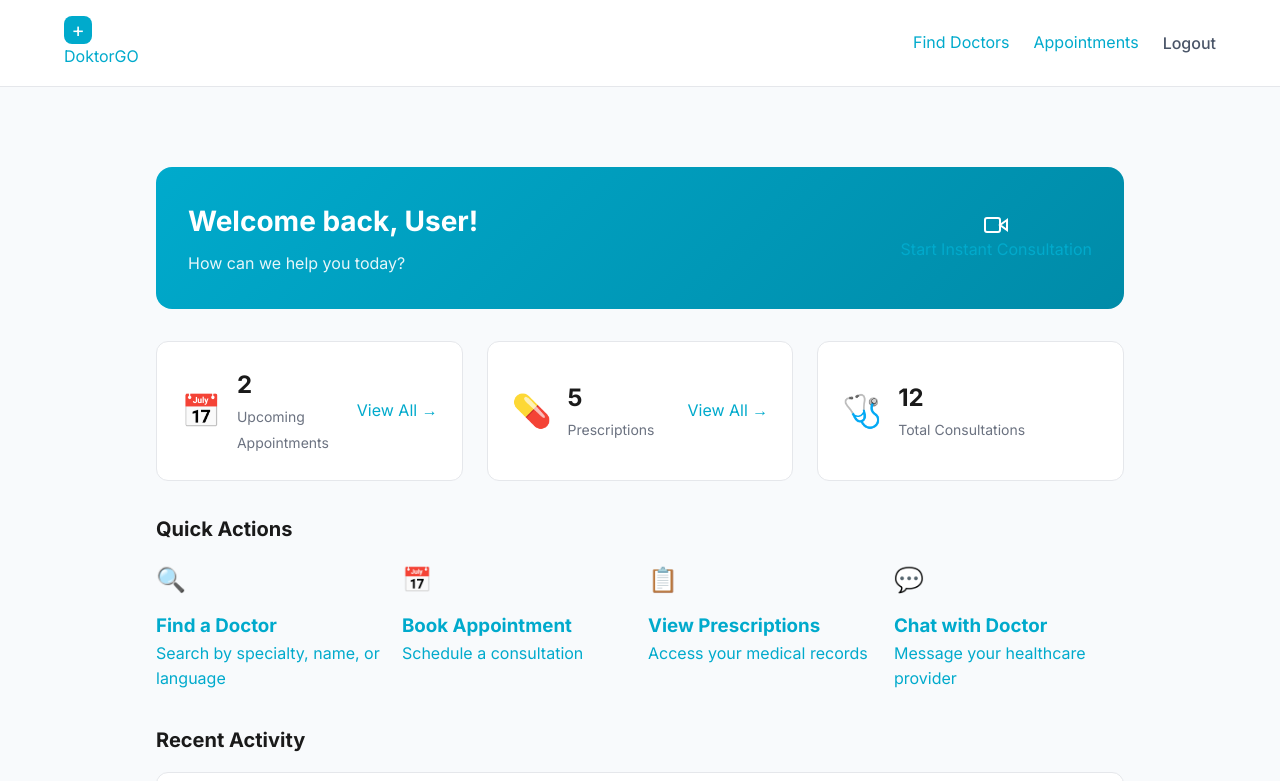
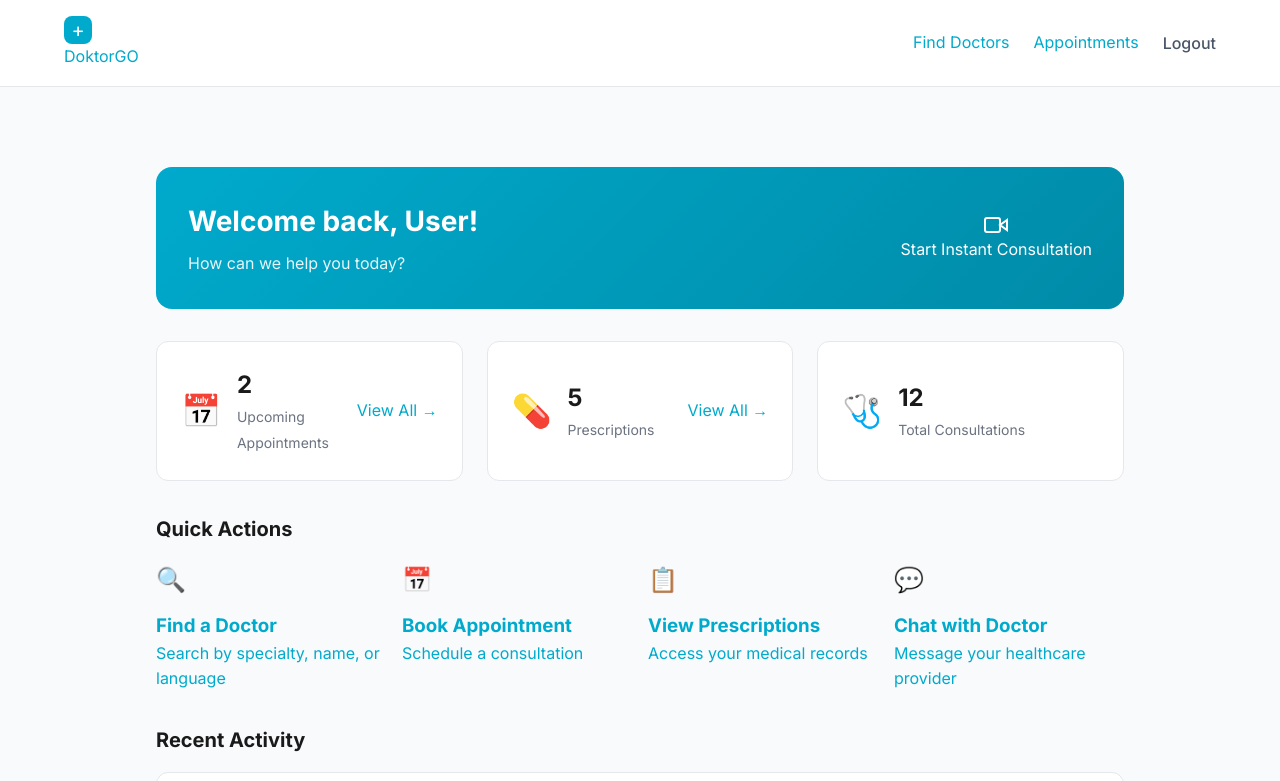
Before and after one commit to Allan00913/DoktorGO, a Next.js app in the folder frontend/: page /dashboard in a window 1280 px wide. Shown: the top 781 px of the page. Built offline with nearby package versions, Linux system fonts and the light colour scheme; no server answers; sample sign-in values are in the browser's storage.

Commit message:
Force white text color for button label

```diff
--- a/frontend/src/app/dashboard/page.tsx
+++ b/frontend/src/app/dashboard/page.tsx
@@ -96,7 +96,7 @@ export default function DashboardPage() {
                   <rect x="1" y="5" width="15" height="14" rx="2" ry="2"/>
                 </svg>
               </span>
-              <span>Start Instant Consultation</span>
+              <span className="btn-text" style={{ color: 'white' }}>Start Instant Consultation</span>
             </Link>
           </section>
 
@@ -309,6 +309,10 @@ export default function DashboardPage() {
           color: white;
         }
 
+        .consultation-btn .btn-text {
+          color: #ffffff;
+        }
+
         .btn-icon {
           display: flex;
           align-items: center;
```
